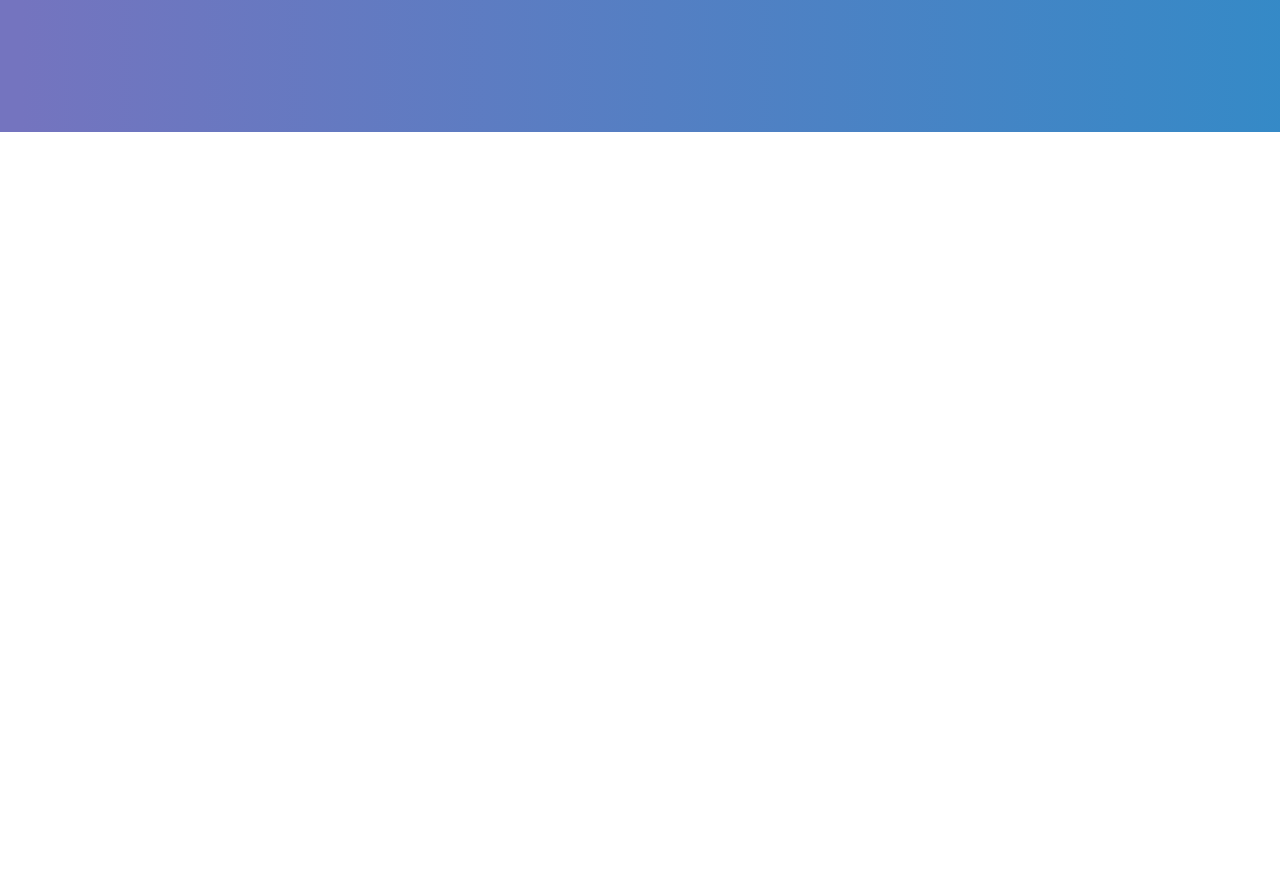
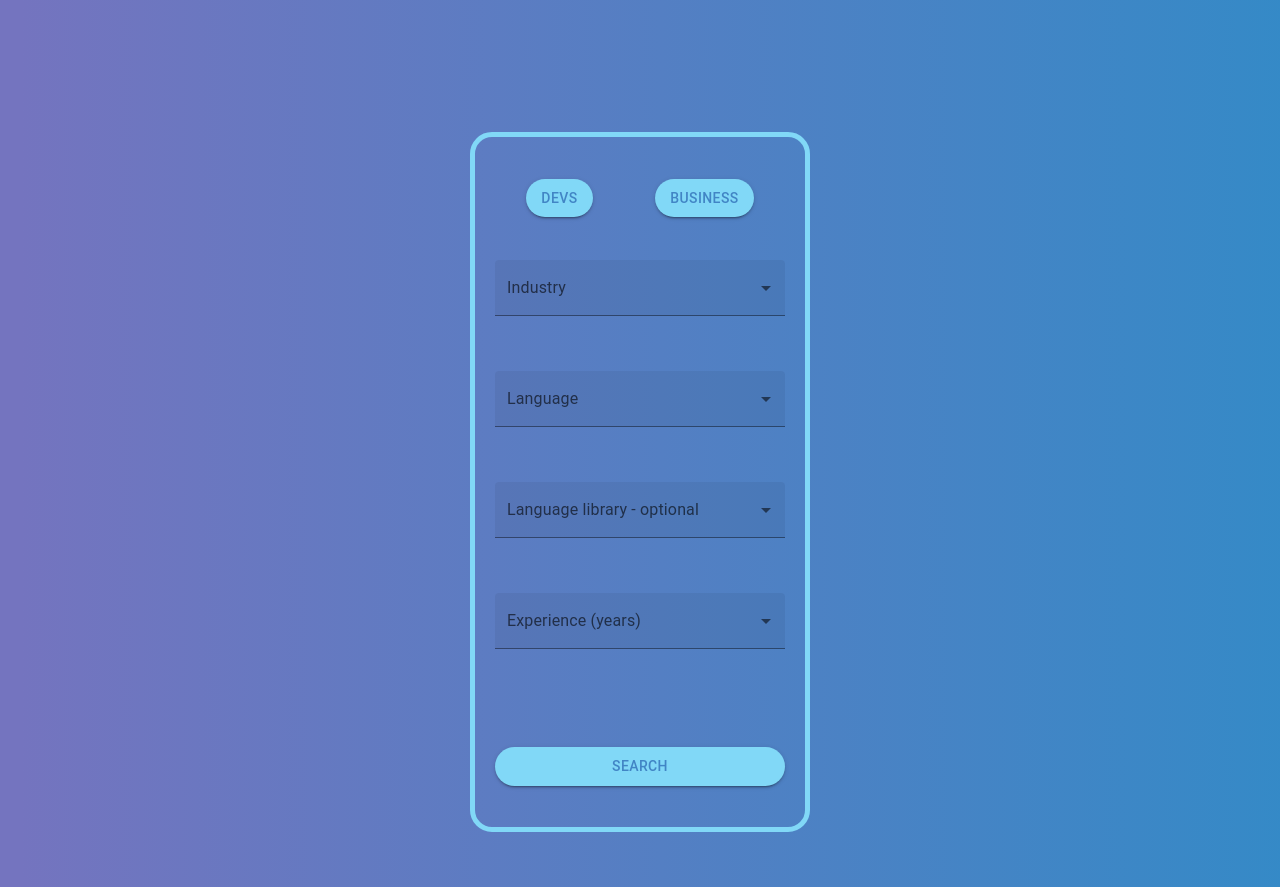
Before and after one commit to singapaul/front-end-hackathon-people-finder, a React (Create React App) app: page / in a window 1280 px wide. Shown: the part 740-1627 px from the top of the page. Before the commit the page ends 872 px from the top, so only its background shows below. Built offline with nearby package versions, Linux system fonts and the light colour scheme.

Commit message:
basic search component
second part to landing page, the search form, basic UI with no functionality.

```diff
--- a/package.json
+++ b/package.json
@@ -3,10 +3,10 @@
   "version": "0.1.0",
   "private": true,
   "dependencies": {
-    "@emotion/react": "^11.10.0",
-    "@emotion/styled": "^11.10.0",
+    "@emotion/react": "^11.10.4",
+    "@emotion/styled": "^11.10.4",
     "@mui/icons-material": "^5.8.4",
-    "@mui/material": "^5.10.1",
+    "@mui/material": "^5.10.5",
     "@testing-library/jest-dom": "^5.16.5",
     "@testing-library/react": "^13.3.0",
     "@testing-library/user-event": "^13.5.0",
--- a/public/index.html
+++ b/public/index.html
@@ -15,6 +15,7 @@
       user's mobile device or desktop. See https://developers.google.com/web/fundamentals/web-app-manifest/
     -->
     <link rel="manifest" href="%PUBLIC_URL%/manifest.json" />
+    <link rel="stylesheet" href="https://fonts.googleapis.com/icon?family=Material+Icons" />
     <!--
       Notice the use of %PUBLIC_URL% in the tags above.
       It will be replaced with the URL of the `public` folder during the build.
--- /dev/null
+++ b/src/Components/Search/Dropdown.jsx
@@ -0,0 +1,22 @@
+import React from "react";
+import { InputLabel, FormControl, Select, MenuItem } from '@mui/material';
+
+const Dropdown = ({name, items}) => {
+
+  return <div className="search">
+        <FormControl fullWidth variant="filled">
+            <InputLabel id={`${name}-dropdown-label`}>{name}</InputLabel>
+            <Select
+                labelId={`${name}-dropdown`}
+                id={`${name}-dropdown`}
+                // value={industry}
+                label={name}
+                // onChange={handleChange}
+            >
+                {items.map(item => <MenuItem value={item}>{item}</MenuItem>)}
+            </Select>
+        </FormControl>
+    </div>
+};
+
+export default Dropdown;
--- /dev/null
+++ b/src/Components/Search/Search.jsx
@@ -0,0 +1,39 @@
+import React from "react";
+import "./Search.scss";
+import { InputLabel, Button } from '@mui/material';
+import Dropdown from "./Dropdown";
+
+const Search = () => {
+  return <div className="search">
+    <div className="search-container">
+        <div className="tabs">
+            <Button variant="contained" style={{
+                borderRadius: 22,
+                padding: "7px 15px",
+                backgroundColor: "#81D8F7",
+                color: "#4185C5",
+                }}>DEVS</Button>
+            <Button variant="contained" style={{
+                borderRadius: 22,
+                padding: "7px 15px",
+                backgroundColor: "#81D8F7",
+                color: "#4185C5",
+                }}>BUSINESS</Button>
+        </div>
+        <div className="form">
+            <Dropdown name="Industry" items={["Pharmaceutical", "Education", "Financial"]}/>
+            <Dropdown name="Language" items={["Javascript", "Python", "C#"]}/>
+            <Dropdown name="Language library - optional" items={["React", "Django", "ASP.NET"]}/>
+            <Dropdown name="Experience (years)" items={["0-1", "2-4", "5-6", "6+"]}/>
+        </div>
+        <Button variant="contained" style={{
+                borderRadius: 22,
+                padding: "7px 15px",
+                backgroundColor: "#81D8F7",
+                color: "#4185C5",
+                }}>Search</Button>
+    </div>
+  </div>
+};
+
+export default Search;
--- /dev/null
+++ b/src/Components/Search/Search.scss
@@ -0,0 +1,20 @@
+.search {
+
+  margin-bottom: 55px;
+
+  .search-container {
+    padding: 20px;
+    border: 5px solid #81D8F7;
+    border-radius: 22px;
+    width: 340px;
+    height: 700px;
+    display: flex;
+    flex-direction: column;
+    justify-content: space-around;
+
+    .tabs{
+      display: flex;
+      justify-content: space-around;
+    }
+  }
+}
--- a/src/Pages/LandingPage.jsx
+++ b/src/Pages/LandingPage.jsx
@@ -2,10 +2,11 @@ import { Search } from "@mui/icons-material";
 import React from "react";
 import Layout from "../Components/Layout/Layout";
 import Hero from "../Components/Hero/Hero";
+import SearchComponent from "../Components/Search/Search";
 
 
 const LandingPage = () => {
-  return <Layout><Hero/></Layout>;
+  return <Layout><Hero/><SearchComponent/></Layout>;
 };
 
 export default LandingPage;
```
Also changed, not shown: 1 other file (tests, documents, lock files or other folders).
